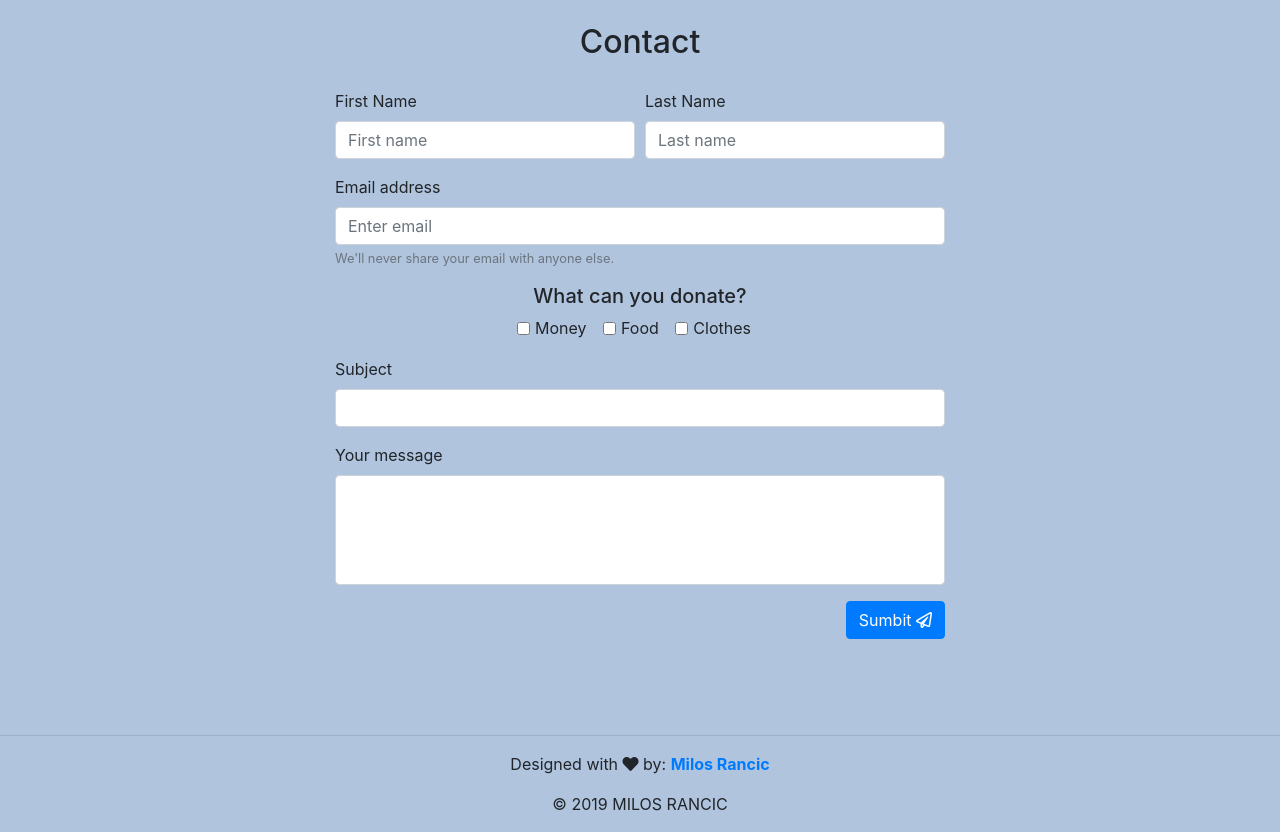
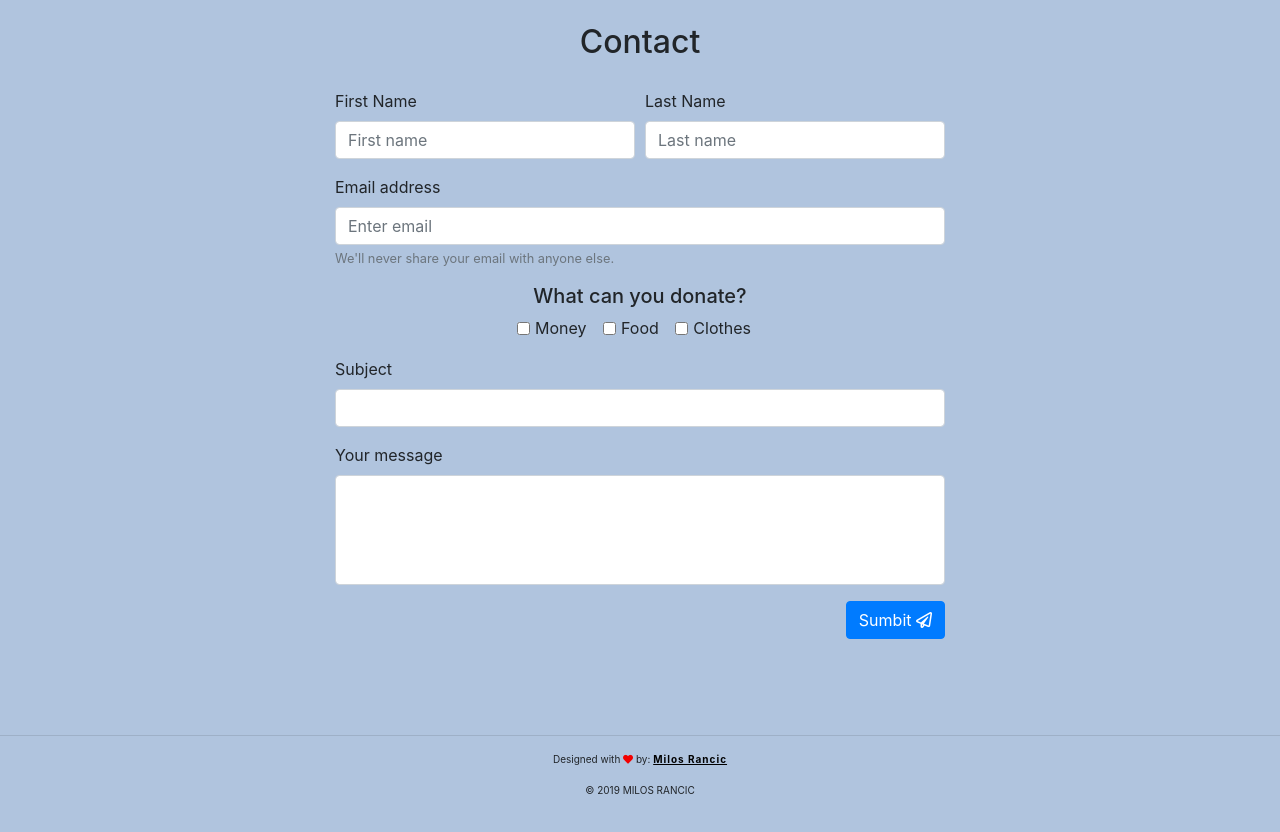
Before and after one commit to milosrancic/charity-website, a plain HTML site: page index.html in a window 1280 px wide. Shown: the part 2729-3561 px from the top of the page. Drawn offline with nearby package versions, Linux system fonts and the light colour scheme.

Commit message:
edited footer

```diff
--- a/css/style.css
+++ b/css/style.css
@@ -6,12 +6,12 @@ body {
 }
 
 .contact-p {
-
   font-size: 14px;
   /* letter-spacing: 1px; */
 }
 
-.nav {}
+.nav {
+}
 
 .navbar-brand {
   padding: 5px;
@@ -41,7 +41,8 @@ body {
   padding: 30px 0;
 }
 
-.card {}
+.card {
+}
 
 h2 {
   /* margin: 30px 0; */
@@ -82,7 +83,6 @@ h2 {
 
 #news-section .card {
   /* border: none; */
-
 }
 
 #news-section .card-footer {
@@ -96,3 +96,19 @@ h2 {
 textarea {
   resize: none;
 }
+
+#footer p {
+  font-size: 10px;
+}
+.heart {
+  color: #f20000;
+  font-size: 10px;
+}
+#footer a {
+  text-decoration: underline;
+  letter-spacing: 1px;
+  color: black;
+}
+#footer a:hover {
+  color: #f20000;
+}
```
